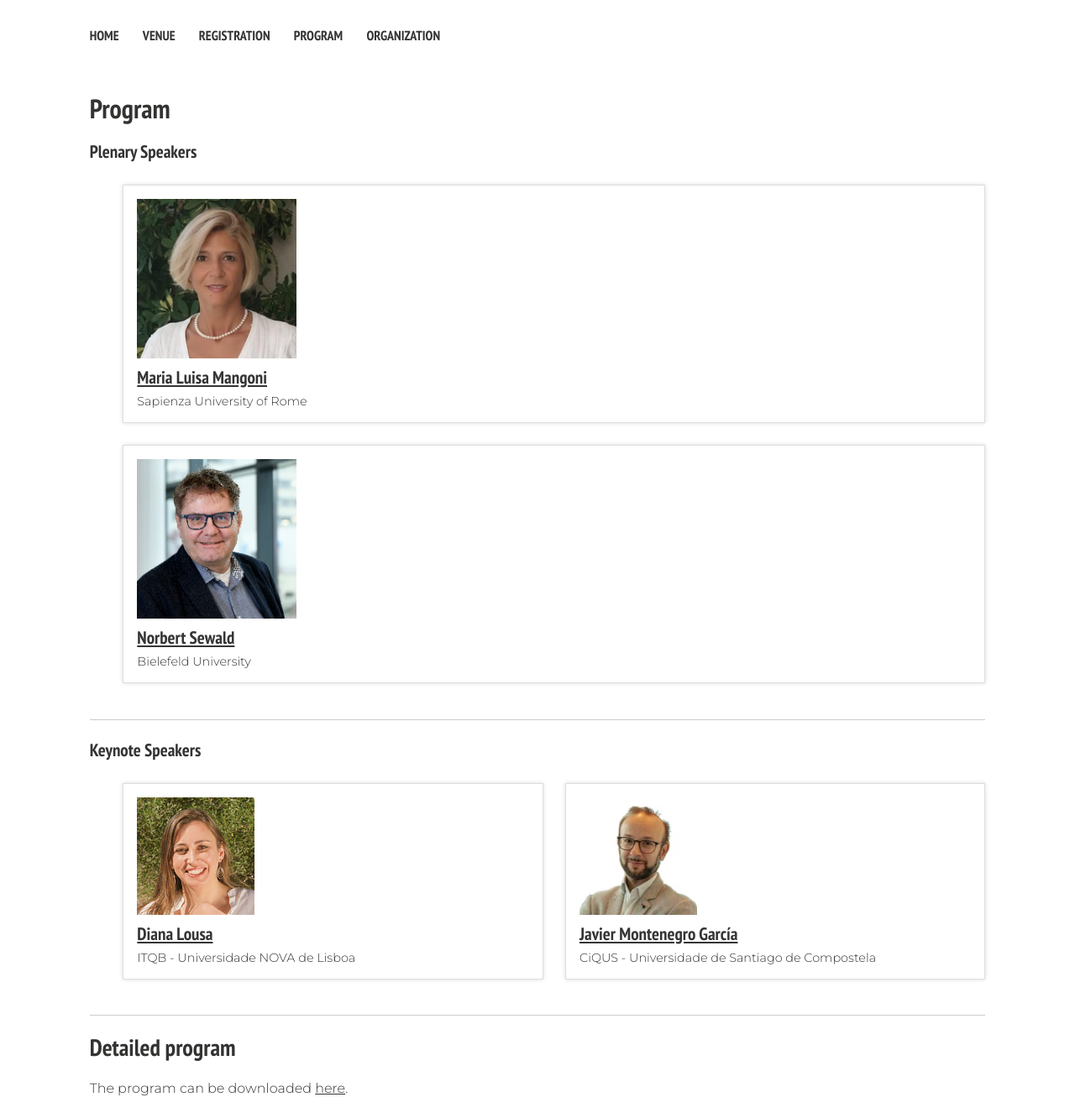
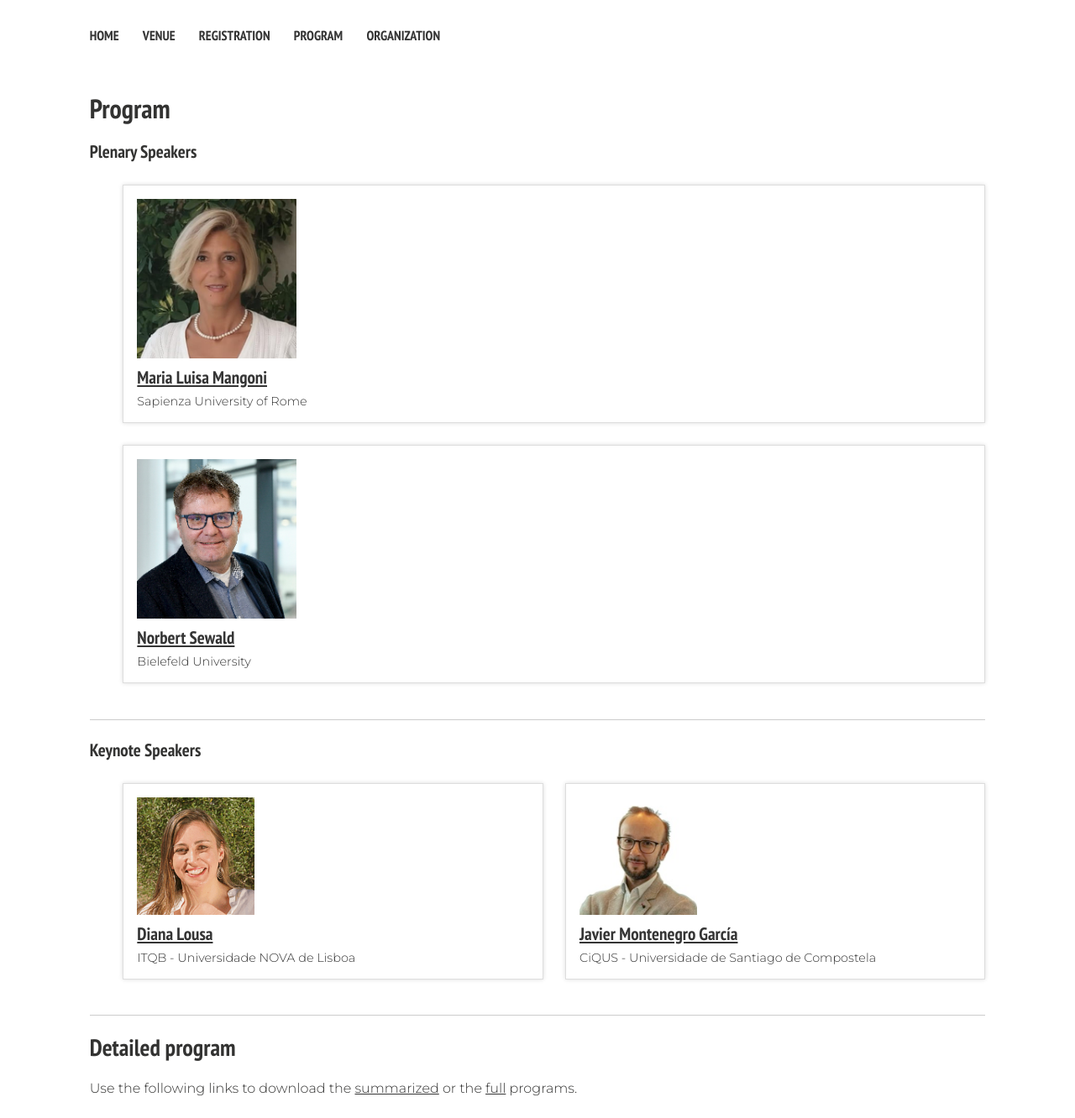
Before and after one commit to Iberian-Peptide-Meeting/XVIII, a Jekyll site: the page built from _pages/program.md, in a window 1280 px wide. Shown: the whole page at 84% size. Built offline with Jekyll 4.4.1, drawn with Linux system fonts in a browser that asks for light colours; nearby versions of some CDN libraries.

Commit message:
Added full program

```diff
--- a/_pages/program.md
+++ b/_pages/program.md
@@ -7,4 +7,4 @@ permalink: /program
 
 ## Detailed program
 
-The program can be downloaded [here](/XVIII/images/Program.pdf).
+Use the following links to download the [summarized](/XVIII/images/Program.pdf) or the [full](/XVIII/images/Program_detailed.pdf) programs.
```
Also changed, not shown: 1 other file.
